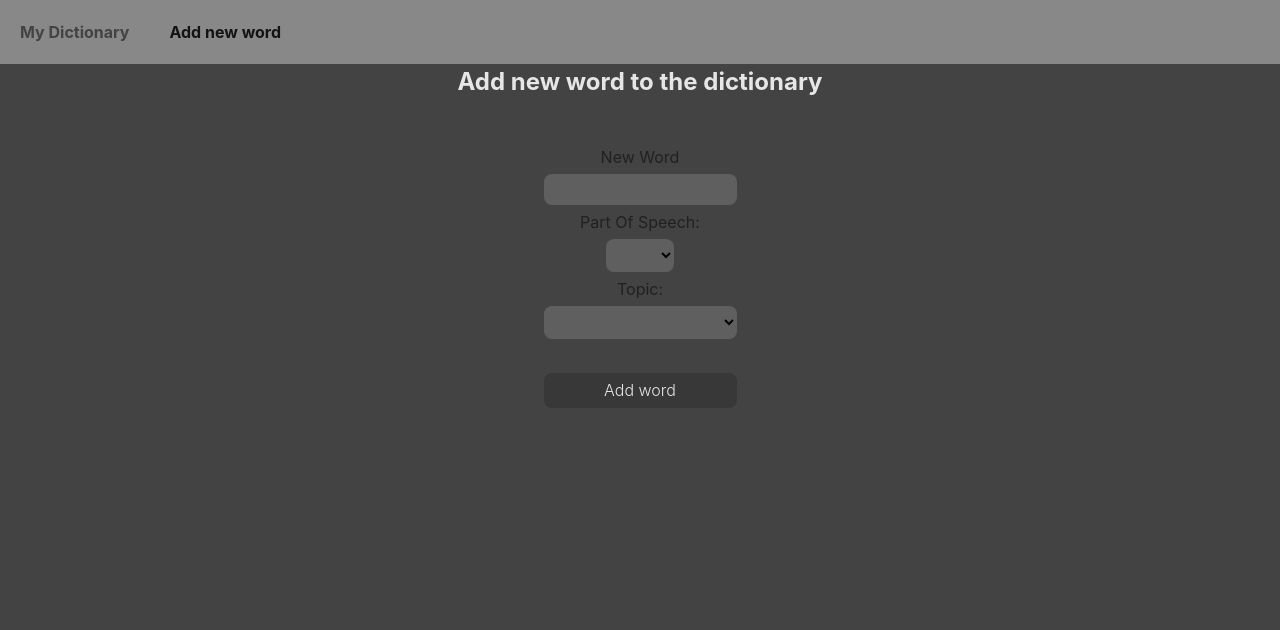
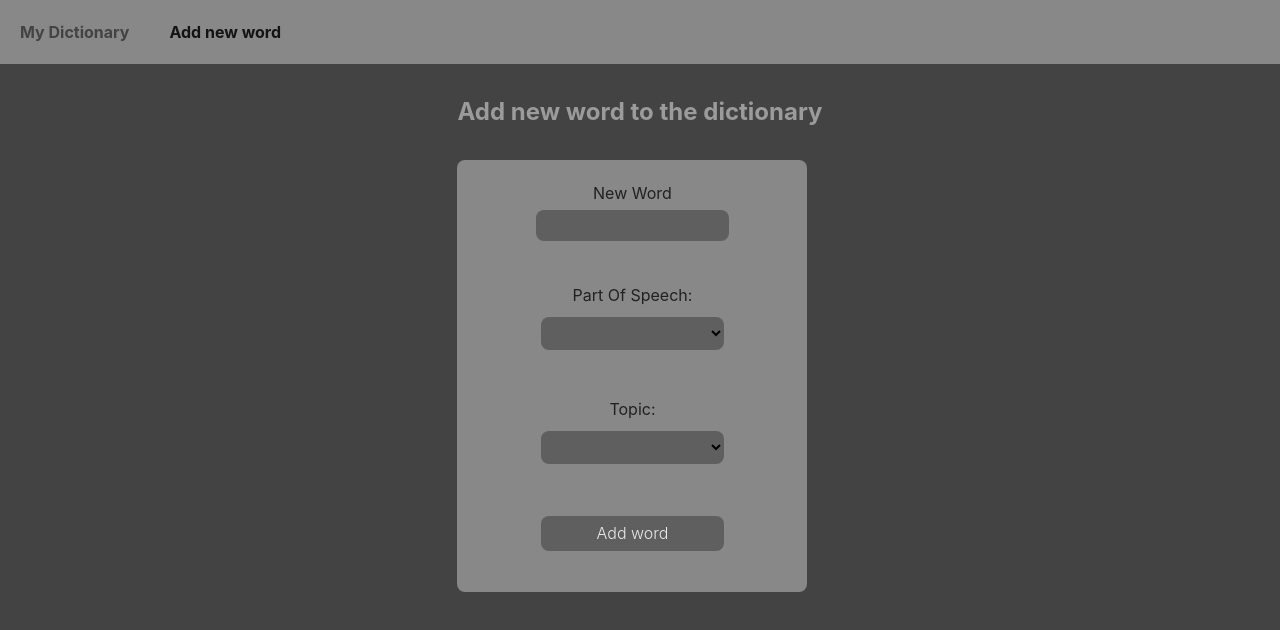
Before and after one commit to LyaLera/frontend-for-dictionary, a React (Vite) app in the folder dictionary/: page /AddWord in a window 1280 px wide. Shown: the top 630 px of the page. Built offline with nearby package versions, Linux system fonts and the light colour scheme.

Commit message:
Style AddWord component, change pagination style

```diff
--- a/dictionary/src/AddWord.jsx
+++ b/dictionary/src/AddWord.jsx
@@ -75,15 +75,15 @@ export default function AddWord() {
   });
 
   return (
-    <div>
+    <div className="addword-container">
       <h2>Add new word to the dictionary</h2>
       <Formik
         initialValues={initialValues}
         validationSchema={validationSchema}
         onSubmit={(values, { resetForm }) => {
           if (values.partOfSpeech === "Verb") {
-            values.gender === "" ? values.gender = "None" : values.gender;
-            values.plural === "" ? values.plural = "None" : values.plural;
+            values.gender === "" ? (values.gender = "None") : values.gender;
+            values.plural === "" ? (values.plural = "None") : values.plural;
           }
           addWord(
             values.name,
@@ -95,14 +95,14 @@ export default function AddWord() {
           resetForm();
         }}
       >
-        {props => (
-          <Form>
-            <div>
+        {(props) => (
+          <Form className="addword-form">
+            <div className="addword-field">
               <label htmlFor="name">New Word</label>
               <Field type="text" id="name" name="name" />
               <ErrorMessage name="name" />
             </div>
-            <div>
+            <div className="addword-field">
               <label htmlFor="partOfSpeech">Part Of Speech:</label>
               <Field as="select" id="partOfSpeech" name="partOfSpeech">
                 <option></option>
@@ -113,7 +113,7 @@ export default function AddWord() {
             </div>
             {props.values.partOfSpeech === "Noun" && (
               <>
-                <div>
+                <div className="addword-field">
                   <label htmlFor="gender">Gender:</label>
                   <Field as="select" id="gender" name="gender">
                     <option></option>
@@ -123,13 +123,14 @@ export default function AddWord() {
                   </Field>
                   <ErrorMessage name="gender" />
                 </div>
-                <div>
+                <div className="addword-field">
                   <label htmlFor="plural">Plural form:</label>
                   <Field type="text" id="plural" name="plural" />
                   <ErrorMessage name="plural" />
                 </div>
               </>
             )}
+            <div className="addword-field">
               <label htmlFor="topic">Topic:</label>
               <Field as="select" id="topic" name="topic">
                 <option></option>
@@ -150,8 +151,10 @@ export default function AddWord() {
                 <option value="Other">Other</option>
               </Field>
               <ErrorMessage name="topic" />
-            <br />
+            </div>
+            <div className="addword-field">
               <button type="submit">Add word</button>
+            </div>
           </Form>
         )}
       </Formik>
--- a/dictionary/src/App.css
+++ b/dictionary/src/App.css
@@ -13,7 +13,6 @@
 nav {
   display: flex;
   background-color: #888;
-
 }
 
 .nav-div {
@@ -42,15 +41,12 @@ label {
 .card img {
   height: 190px;
   width: 100%;
-  border-radius: 8px;
+  border-top-left-radius: 8px;
+  border-top-right-radius: 8px;
 }
 
 .card p {
   margin: 7px;
-}
-
-.card button {
-  background-color: rgb(96, 95, 95);
 }
 
 .words-container {
@@ -81,10 +77,10 @@ label {
 }
 
 .verb {
-  background-color: rgb(92, 90, 87);
+  background-color: rgb(223, 196, 156);
 }
 
-form {
+.editing-form {
   display: grid;
   justify-content: center;
   padding-top: 45px;
@@ -94,7 +90,7 @@ form label {
   color: rgb(33, 33, 33);
 }
 
-form input,
+.editing-form input,
 select {
   padding: 8px;
   border-radius: 8px;
@@ -118,12 +114,6 @@ form button {
   width: 70%;
 }
 
-.pagination {
-  display: grid;
-  grid-template-columns: repeat(auto-fit, minmax(30px, 1fr));
-  margin: 30px 5rem;
-}
-
 button {
   border-radius: 8px;
   border: 1px solid transparent;
@@ -131,7 +121,7 @@ button {
   font-size: 1em;
   font-weight: 300;
   font-family: inherit;
-  background-color: #393838;
+  background-color: rgb(96, 95, 95);
   cursor: pointer;
   transition: border-color 0.25s;
   margin: 5px;
@@ -140,6 +130,43 @@ button {
 button:hover {
   border-color: #b3b4c9;
 }
+h2 {
+  color: #9c9b9b;
+  margin: 30px 0;
+}
+
+.addword-container {
+  display: grid;
+  justify-content: center;
+  margin-bottom: 40px;
+}
+
+.addword-form {
+  display: grid;
+  justify-content: center;
+  background-color: #888;
+  width: 350px;
+  padding-bottom: 15px;
+  border-radius: 8px;
+}
+
+.addword-field {
+  padding: 1rem;
+  margin: 5px;
+  display: grid;
+}
+
+.addword-field label {
+  margin-bottom: 5px;
+}
+
+.addword-field input,
+select {
+  border-radius: 8px;
+  background-color: rgb(96, 95, 95);
+  border: none;
+  padding: 8px;
+}
 
 @media only screen and (min-width: 0) and (max-width: 700px) {
   .filter-container {
@@ -147,7 +174,7 @@ button:hover {
     grid-template-rows: auto;
   }
 
-  .filter-button  {
+  .filter-button {
     grid-column: span 2;
     align-self: center;
   }
--- a/dictionary/src/Dictionary.jsx
+++ b/dictionary/src/Dictionary.jsx
@@ -2,16 +2,15 @@ import { useState, useEffect, useMemo } from "react";
 import WordList from "./WordList";
 import Filter from "./Filter";
 import DictionaryPagination from "./DictionaryPagination";
-
 
 export default function Dictionary() {
   const [wordList, setWordList] = useState([]);
   const [genderFilter, setGenderFilter] = useState("");
   const [topicFilter, setTopicFilter] = useState("");
 
-  const [currentPage, setCurrentPage] = useState(1)
-  const [totalWordList, setTotalWordList] = useState(0)
-  const wordsPerPage = 6
+  const [currentPage, setCurrentPage] = useState(1);
+  const [totalWordList, setTotalWordList] = useState(0);
+  const wordsPerPage = 6;
 
   const fetchWords = async () => {
     try {
@@ -39,7 +38,6 @@ export default function Dictionary() {
         }
       );
       console.log(response);
-      alert("Word was deleted in a server");
     } catch (error) {
       console.log(error);
     }
@@ -88,32 +86,34 @@ export default function Dictionary() {
     putEditedWord(changedWord);
   };
 
-  const pageNumbers = []
-  for (let i=1; i <= Math.ceil(totalWordList / wordsPerPage); i++) {
-    pageNumbers.push(i)
+  const pageNumbers = [];
+  for (let i = 1; i <= Math.ceil(totalWordList / wordsPerPage); i++) {
+    pageNumbers.push(i);
   }
 
   const wordsData = useMemo(() => {
-    let computedWords = wordList
+    let computedWords = wordList;
 
-    if(genderFilter || topicFilter) {
-      computedWords = computedWords.filter(word =>
-        word.gender.includes(genderFilter) && word.topic.includes(topicFilter))
+    if (genderFilter || topicFilter) {
+      computedWords = computedWords.filter(
+        (word) =>
+          word.gender.includes(genderFilter) && word.topic.includes(topicFilter)
+      );
     }
-    setTotalWordList(computedWords.length)
+    setTotalWordList(computedWords.length);
     return computedWords.slice(
-      (currentPage -1) * wordsPerPage,
+      (currentPage - 1) * wordsPerPage,
       (currentPage - 1) * wordsPerPage + wordsPerPage
-    )
-  }, [wordList, currentPage, genderFilter, topicFilter])
+    );
+  }, [wordList, currentPage, genderFilter, topicFilter]);
 
-  const paginate = (pageNumber) => setCurrentPage(pageNumber)
+  const paginate = (pageNumber) => setCurrentPage(pageNumber);
 
   const resetFilter = () => {
-    setGenderFilter("")
-    setTopicFilter("")
-    setCurrentPage(1)
-  }
+    setGenderFilter("");
+    setTopicFilter("");
+    setCurrentPage(1);
+  };
 
   return (
     <>
@@ -131,7 +131,7 @@ export default function Dictionary() {
         changeWord={changeWord}
         wordsData={wordsData}
       />
-      <DictionaryPagination pageNumbers={pageNumbers} paginate={paginate}/>
+      <DictionaryPagination pageNumbers={pageNumbers} paginate={paginate} />
     </>
   );
 }
--- a/dictionary/src/DictionaryPagination.jsx
+++ b/dictionary/src/DictionaryPagination.jsx
@@ -1,13 +1,13 @@
 
 export default function DictionaryPagination({ pageNumbers, paginate }) {
   return (
-    <div className="pagination">
+    <div>
       {pageNumbers.map((number) => (
-        <div key={number} className="page-item">
-          <button onClick={() => paginate(number)} className="page-link">
+        <span key={number}>
+          <button onClick={() => paginate(number)}>
             {number}
           </button>
-        </div>
+        </span>
       ))}
     </div>
   );
--- a/dictionary/src/Word.jsx
+++ b/dictionary/src/Word.jsx
@@ -21,20 +21,18 @@ export default function Word({ word, deleteWord, changeWord }) {
   }, []);
 
   let imageFromObject = objectsWithImg.map((obj) => {
-    return obj.name === word.topic && (
-      <img
-        key={obj.name}
-        src={obj.image}
-        title="topic-img"
-      />
-    )
+    return (
+      obj.name === word.topic && (
+        <img key={obj.name} src={obj.image} title="topic-img" />
+      )
+    );
   });
 
   let content;
   if (isEditing) {
     if (word.partOfSpeech === "Noun") {
       content = (
-        <form>
+        <form className="editing-form">
           <label htmlFor="name">Word:</label>
           <input
             id="name"
@@ -104,7 +102,8 @@ export default function Word({ word, deleteWord, changeWord }) {
             <option value="Celebration">Celebration</option>
             <option value="Other">Other</option>
           </select>
-          <button className="form-button"
+          <button
+            className="form-button"
             onClick={() => {
               setIsEditing(false);
             }}
@@ -115,7 +114,7 @@ export default function Word({ word, deleteWord, changeWord }) {
       );
     } else {
       content = (
-        <form>
+        <form className="editing-form">
           <label htmlFor="name">Word:</label>
           <input
             id="name"
@@ -163,7 +162,8 @@ export default function Word({ word, deleteWord, changeWord }) {
             <option value="Celebration">Celebration</option>
             <option value="Other">Other</option>
           </select>
-          <button className="form-button"
+          <button
+            className="form-button"
             onClick={() => {
               setIsEditing(false);
             }}
@@ -179,15 +179,9 @@ export default function Word({ word, deleteWord, changeWord }) {
         <>
           {imageFromObject}
           <div>
-            <h3>
-              {word.name}
-            </h3>
-            <p>
-              Part of speech: {word.partOfSpeech}
-            </p>
-            <p>
-              Topic: {word.topic}
-            </p>
+            <h3>{word.name}</h3>
+            <p>Part of speech: {word.partOfSpeech}</p>
+            <p>Topic: {word.topic}</p>
             <button>Translate with DeepL</button>
             <br />
             <button onClick={() => setIsEditing(true)}>Edit</button>
@@ -200,21 +194,11 @@ export default function Word({ word, deleteWord, changeWord }) {
         <>
           {imageFromObject}
           <div>
-            <h3>
-              {word.name}
-            </h3>
-            <p>
-              Part of speech: {word.partOfSpeech}
-            </p>
-            <p>
-              Gender: {word.gender}
-            </p>
-            <p>
-              Plural: {word.plural}
-            </p>
-            <p>
-              Topic: {word.topic}
-            </p>
+            <h3>{word.name}</h3>
+            <p>Part of speech: {word.partOfSpeech}</p>
+            <p>Gender: {word.gender}</p>
+            <p>Plural: {word.plural}</p>
+            <p>Topic: {word.topic}</p>
             <button>Translate with DeepL</button>
             <br />
             <button onClick={() => setIsEditing(true)}>Edit</button>
```
Lines whose indentation alone changed are shown as unchanged.
